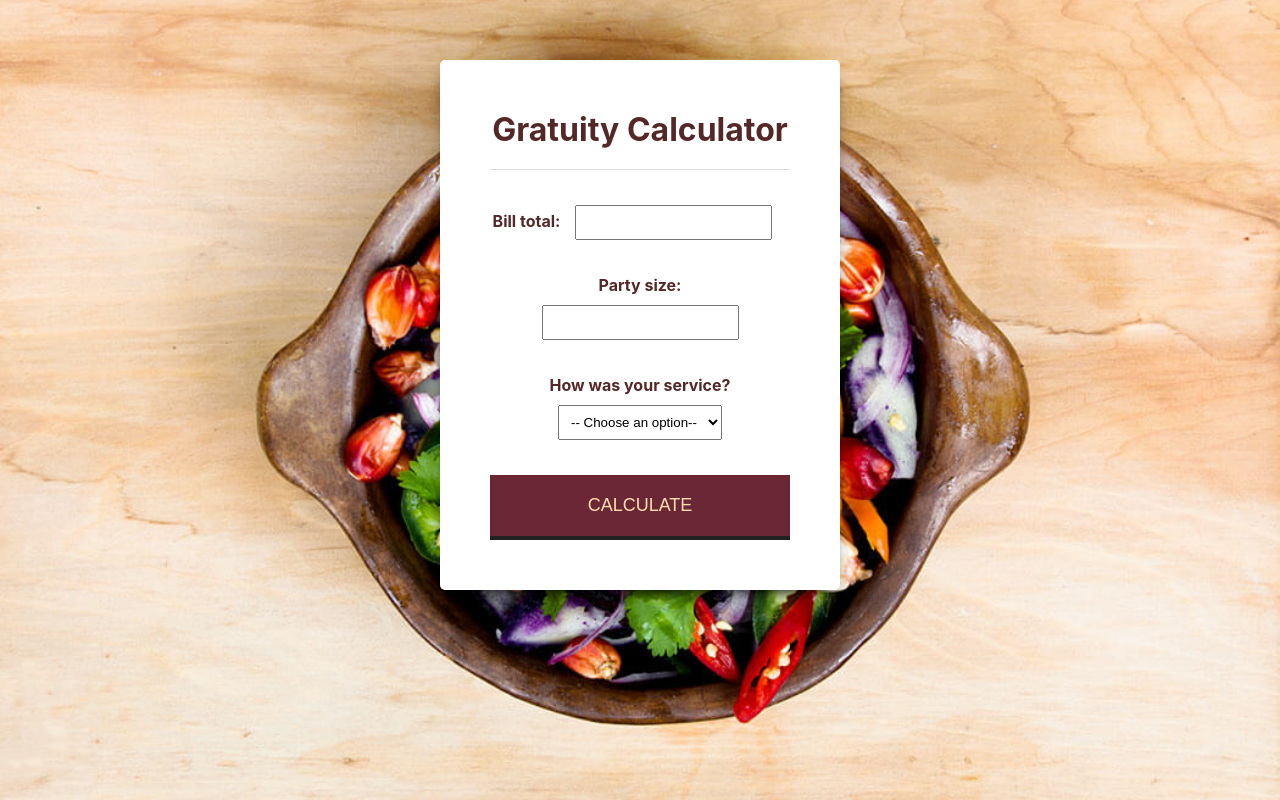
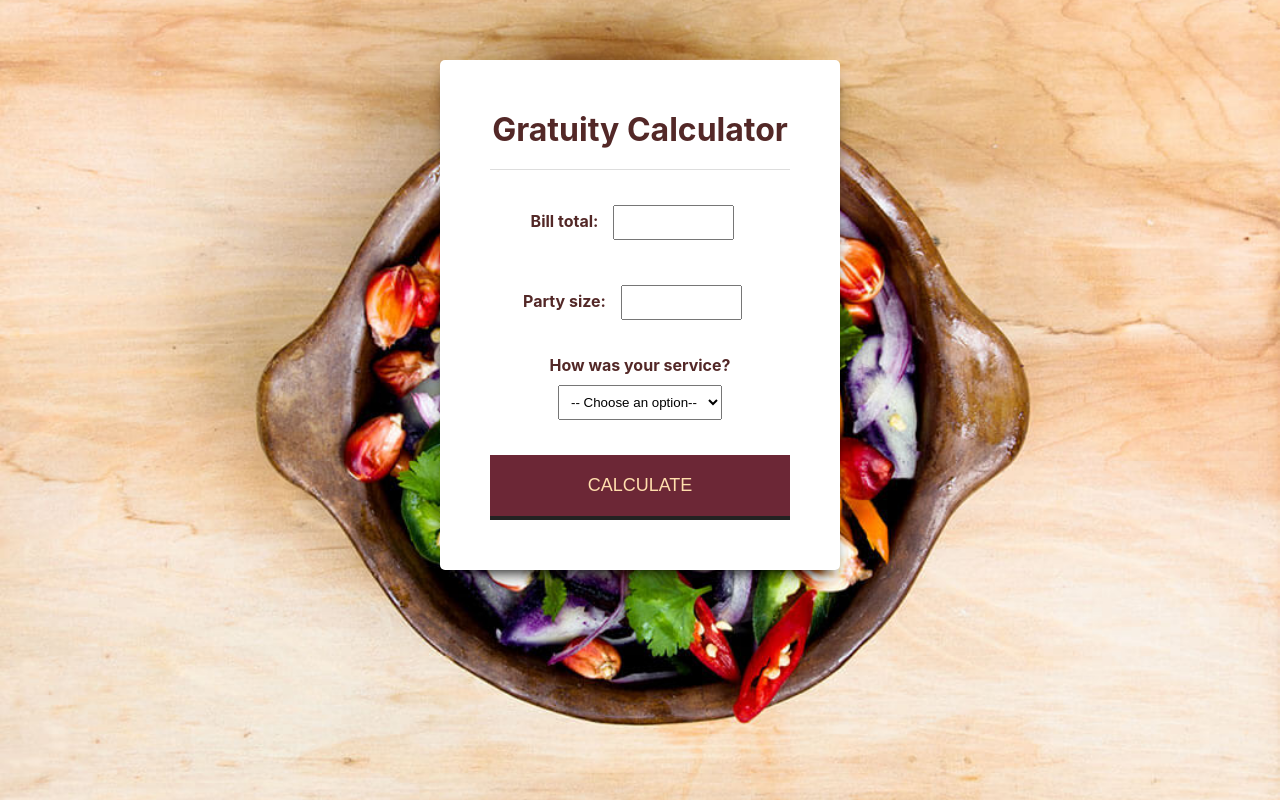
Before and after one commit to Ghosted34/Tip_Calc_react, a React (Create React App) app: page / in a window 1280 px wide. Built offline with nearby package versions, Linux system fonts and the light colour scheme.

Commit message:
validation

```diff
--- a/src/Components/Form.css
+++ b/src/Components/Form.css
@@ -33,7 +33,7 @@
     margin: 10px 15px;
   }
 
-  form input[type="text"] {
+  form input[type="number"] {
     width: 101px;
   }
 
--- a/src/Components/FormLabels/BillInput.jsx
+++ b/src/Components/FormLabels/BillInput.jsx
@@ -3,7 +3,7 @@ import React from 'react';
 const BillInput =(props)=>{
     return( <label>
         Bill total:
-        <input value = {props.billValue} onChange={props.billChange}/>
+        <input value = {props.billValue} onChange={props.billChange} type="number" step="0.01" title="Eg. 300.75"/>
       </label>)
 }
 
--- a/src/Components/FormLabels/PartySize.jsx
+++ b/src/Components/FormLabels/PartySize.jsx
@@ -3,7 +3,7 @@ import React from 'react';
 const PartySize =(props)=>{
     return <label>
         Party size:
-        <input value={props.partySize} onChange={props.sizeChange}/>
+        <input value={props.partySize} onChange={props.sizeChange} type="number" step="1" title="Nummbers only, Please"/>
     </label>
 }
 
```
